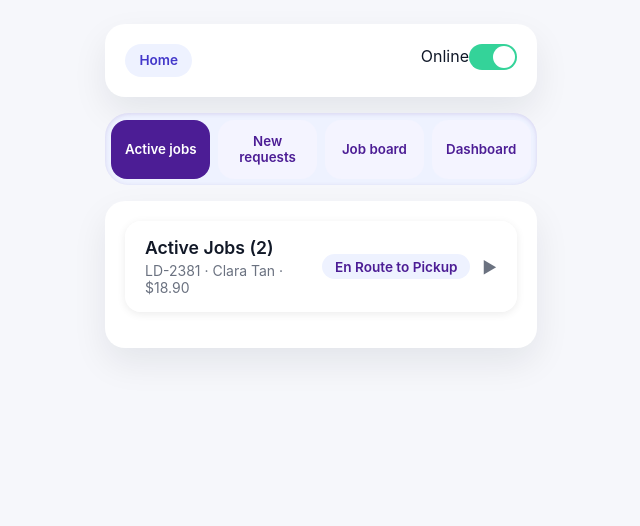
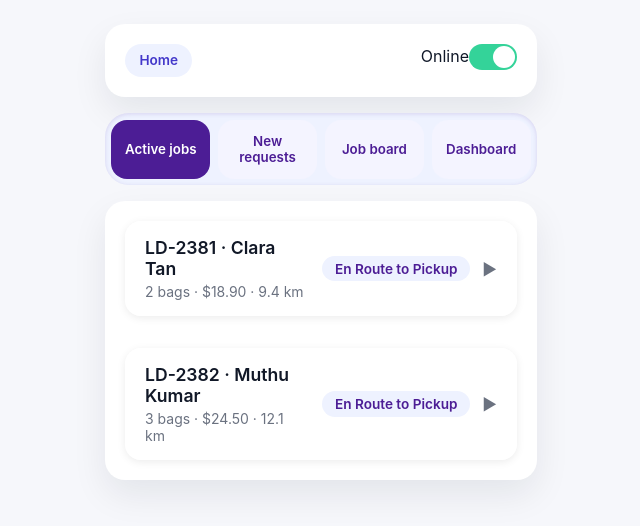
Before and after one commit to Path-yang/IS2102-group-project, a React (Vite) app in the folder laundrydash-app/: page /driver in a window 1280 px wide. Shown: the top 526 px of the page, without its empty margins (319-959 px from the left). Built offline with nearby package versions, Linux system fonts and the light colour scheme.

Commit message:
feat: Separate each active job into individual collapsible cards for better mobile UX

```diff
--- a/laundrydash-app/src/App.css
+++ b/laundrydash-app/src/App.css
@@ -1017,6 +1017,10 @@ main {
   box-shadow: 0 2px 8px rgba(0, 0, 0, 0.08);
 }
 
+.collapsible-section:last-child {
+  margin-bottom: 0;
+}
+
 .collapsible-header {
   width: 100%;
   background: white;
--- a/laundrydash-app/src/pages/DriverApp.tsx
+++ b/laundrydash-app/src/pages/DriverApp.tsx
@@ -149,7 +149,6 @@ const DriverApp = () => {
   const [isOnline, setIsOnline] = useState(true);
   const [activeTab, setActiveTab] = useState<TabKey>('active');
   const [activeJobs, setActiveJobs] = useState<Job[]>(seededActiveJobs);
-  const [activeIndex, setActiveIndex] = useState(0);
   const [jobStatusMap, setJobStatusMap] = useState<Record<string, number>>(() =>
     seededActiveJobs.reduce((acc, job) => ({ ...acc, [job.id]: 1 }), {})
   );
@@ -173,12 +172,8 @@ const DriverApp = () => {
   ]);
   const [completedJobs, setCompletedJobs] = useState<Job[]>(completedSeed);
   const [requestTimer, setRequestTimer] = useState(30);
-  const [isActiveJobsExpanded, setIsActiveJobsExpanded] = useState(false);
+  const [expandedJobIds, setExpandedJobIds] = useState<string[]>([]);
 
-  const activeJob = activeJobs[activeIndex] ?? null;
-  const activeJobStageIndex = activeJob ? jobStatusMap[activeJob.id] ?? 0 : 0;
-  const activeJobStatus = statusFlow[activeJobStageIndex];
-  const isAdvanceDisabled = !activeJob || activeJobStageIndex >= statusFlow.length - 1;
   const tabs: Array<{ key: TabKey; label: string }> = [
     { key: 'active', label: 'Active jobs' },
     { key: 'requests', label: 'New requests' },
@@ -196,37 +191,41 @@ const DriverApp = () => {
     return () => clearInterval(interval);
   }, [incomingRequest, requestTimer]);
 
-  const handleAdvanceStatus = () => {
-    if (!activeJob) return;
+  const toggleJobExpansion = (jobId: string) => {
+    setExpandedJobIds((prev) => {
+      if (prev.includes(jobId)) {
+        return prev.filter((id) => id !== jobId);
+      }
+      return [...prev, jobId];
+    });
+  };
+
+  const handleAdvanceStatusForJob = (jobId: string) => {
     setJobStatusMap((prev) => {
-      const currentStage = prev[activeJob.id] ?? 0;
+      const currentStage = prev[jobId] ?? 0;
       if (currentStage >= statusFlow.length - 1) {
         return prev;
       }
       const nextIndex = currentStage + 1;
-      const updated = { ...prev, [activeJob.id]: nextIndex };
+      const updated = { ...prev, [jobId]: nextIndex };
       const nextStatus = statusFlow[nextIndex];
 
       if (nextStatus.key === 'completed') {
+        const completingJob = activeJobs.find((job) => job.id === jobId);
+        if (completingJob) {
           setCompletedJobs((prevCompleted) => [
             {
-            ...activeJob,
+              ...completingJob,
               status: 'Completed',
               eta: 'Completed just now',
             },
             ...prevCompleted,
           ]);
           setActiveJobs((prevJobs) => {
-          const filtered = prevJobs.filter((job) => job.id !== activeJob.id);
-          setActiveIndex((current) => {
-            if (filtered.length === 0) {
-              return 0;
+            return prevJobs.filter((job) => job.id !== jobId);
+          });
         }
-            return Math.min(current, filtered.length - 1);
-          });
-          return filtered;
-        });
-        const { [activeJob.id]: _removed, ...rest } = updated;
+        const { [jobId]: _removed, ...rest } = updated;
         return rest;
       }
 
@@ -236,11 +235,7 @@ const DriverApp = () => {
 
   const handleAcceptRequest = () => {
     if (!incomingRequest) return;
-    setActiveJobs((prev) => {
-      const nextJobs = [...prev, { ...incomingRequest, status: 'In Progress' }];
-      setActiveIndex(nextJobs.length - 1);
-      return nextJobs;
-    });
+    setActiveJobs((prev) => [...prev, { ...incomingRequest, status: 'In Progress' }]);
     setJobStatusMap((prev) => ({ ...prev, [incomingRequest.id]: 0 }));
     const [next, ...rest] = requestQueue;
     setIncomingRequest(next ?? null);
@@ -373,88 +368,70 @@ const DriverApp = () => {
 
       {activeTab === 'active' && (
         <section className="panel">
-          {activeJob ? (
+          {activeJobs.length > 0 ? (
             <>
-              {/* Collapsible Active Jobs Section */}
-              <div className="collapsible-section">
+              {/* Individual Collapsible Cards for Each Active Job */}
+              {activeJobs.map((job) => {
+                const jobStageIndex = jobStatusMap[job.id] ?? 0;
+                const jobStatus = statusFlow[jobStageIndex];
+                const isExpanded = expandedJobIds.includes(job.id);
+                const isCurrentAdvanceDisabled = jobStageIndex >= statusFlow.length - 1;
+
+                return (
+                  <div key={job.id} className="collapsible-section">
                     <button
                       type="button"
                       className="collapsible-header"
-                  onClick={() => setIsActiveJobsExpanded(!isActiveJobsExpanded)}
-                  aria-expanded={isActiveJobsExpanded}
+                      onClick={() => toggleJobExpansion(job.id)}
+                      aria-expanded={isExpanded}
                     >
                       <div className="collapsible-header-content">
                         <div>
-                      <h3 className="collapsible-title">Active Jobs ({activeJobs.length})</h3>
+                          <h3 className="collapsible-title">
+                            {job.id} · {job.customer}
+                          </h3>
                           <p className="collapsible-subtitle">
-                        {activeJob.id} · {activeJob.customer} · ${activeJob.payout.toFixed(2)}
+                            {job.bags} bags · ${job.payout.toFixed(2)} · {job.distance} km
                           </p>
                         </div>
                         <div className="collapsible-indicator">
-                      <span className="pill">{activeJobStatus.label}</span>
-                      <span className="chevron">{isActiveJobsExpanded ? '▼' : '▶'}</span>
+                          <span className="pill">{jobStatus.label}</span>
+                          <span className="chevron">{isExpanded ? '▼' : '▶'}</span>
                         </div>
                       </div>
                     </button>
 
-                {isActiveJobsExpanded && (
+                    {isExpanded && (
                       <div className="collapsible-content">
-                    {activeJobs.length > 1 && (
-                      <div className="job-carousel">
-                        <button
-                          type="button"
-                          className="carousel-btn"
-                          onClick={() => setActiveIndex((prev) => Math.max(prev - 1, 0))}
-                          disabled={activeIndex === 0}
-                          aria-label="Previous active job"
-                        >
-                          ‹
-                        </button>
-                        <p>
-                          Job {activeIndex + 1} of {activeJobs.length}
-                        </p>
-                        <button
-                          type="button"
-                          className="carousel-btn"
-                          onClick={() =>
-                            setActiveIndex((prev) => Math.min(prev + 1, activeJobs.length - 1))
-                          }
-                          disabled={activeIndex === activeJobs.length - 1}
-                          aria-label="Next active job"
-                        >
-                          ›
-                        </button>
-                      </div>
-                    )}
                         <div className="job-card">
                           <div className="job-top">
                             <div>
                               <p className="eyebrow">Active job</p>
-                          <h3>{activeJob.id}</h3>
+                              <h3>{job.id}</h3>
                             </div>
-                        <span className="pill">{activeJobStatus.label}</span>
+                            <span className="pill">{jobStatus.label}</span>
                           </div>
                           <p className="customer-line">
-                        {activeJob.customer} · {activeJob.bags} bags
+                            {job.customer} · {job.bags} bags
                           </p>
                           <p className="label">Pickup</p>
-                      <p>{activeJob.pickup}</p>
+                          <p>{job.pickup}</p>
                           <p className="label">Laundry Partner</p>
-                      <p>{activeJob.partner}</p>
+                          <p>{job.partner}</p>
                           <p className="label">Drop-off</p>
-                      <p>{activeJob.dropoff}</p>
+                          <p>{job.dropoff}</p>
                           <div className="badge-row compact">
-                        <span>{activeJob.service}</span>
-                        <span>{activeJob.eta}</span>
-                        <span>${activeJob.payout.toFixed(2)}</span>
+                            <span>{job.service}</span>
+                            <span>{job.eta}</span>
+                            <span>${job.payout.toFixed(2)}</span>
                           </div>
-                      {activeJob.notes && <p className="note">Note: {activeJob.notes}</p>}
+                          {job.notes && <p className="note">Note: {job.notes}</p>}
                         </div>
 
                         <div className="timeline compact">
-                      {statusFlow.map((status, index) => (
+                          {statusFlow.map((status, statusIndex) => (
                             <div key={status.key} className="timeline-item compact">
-                          <div className={index <= activeJobStageIndex ? 'dot active' : 'dot'} />
+                              <div className={statusIndex <= jobStageIndex ? 'dot active' : 'dot'} />
                               <div>
                                 <p className="timeline-title">{status.label}</p>
                                 <p className="timeline-detail">{status.detail}</p>
@@ -466,7 +443,7 @@ const DriverApp = () => {
                         <div className="route-card tight">
                           <p className="eyebrow">Route overview</p>
                           <div className="route-stops">
-                        {buildRouteStops(activeJob).map((stop) => (
+                            {buildRouteStops(job).map((stop) => (
                               <div key={stop.label} className="route-stop">
                                 <p className="label">{stop.label}</p>
                                 <p>{stop.detail}</p>
@@ -476,7 +453,7 @@ const DriverApp = () => {
                           </div>
                           <div className="map-card">
                             <iframe
-                          title="Singapore driver route"
+                              title={`Singapore driver route for ${job.id}`}
                               src="https://www.google.com/maps/embed?pb=!1m18!1m12!1m3!1d127654.62967623472!2d103.68375801280434!3d1.344377213089884!2m3!1f0!2f0!3f0!3m2!1i1024!2i768!4f13.1!3m3!1m2!1s0x31da11241b5398ab%3A0x500f7acaedaa150!2sSingapore!5e0!3m2!1sen!2ssg!4v1731000000000!5m2!1sen!2ssg"
                               loading="lazy"
                               referrerPolicy="no-referrer-when-downgrade"
@@ -493,8 +470,13 @@ const DriverApp = () => {
                         </div>
 
                         <div className="action-row">
-                      <button type="button" className="primary-action" onClick={handleAdvanceStatus} disabled={isAdvanceDisabled}>
-                        {isAdvanceDisabled ? 'Job completed' : 'Advance to next step'}
+                          <button
+                            type="button"
+                            className="primary-action"
+                            onClick={() => handleAdvanceStatusForJob(job.id)}
+                            disabled={isCurrentAdvanceDisabled}
+                          >
+                            {isCurrentAdvanceDisabled ? 'Job completed' : 'Advance to next step'}
                           </button>
                           <button type="button" className="ghost">
                             Confirm pickup
@@ -512,6 +494,8 @@ const DriverApp = () => {
                       </div>
                     )}
                   </div>
+                );
+              })}
             </>
           ) : (
             <div className="empty-state">
```
Lines whose indentation alone changed are shown as unchanged.
